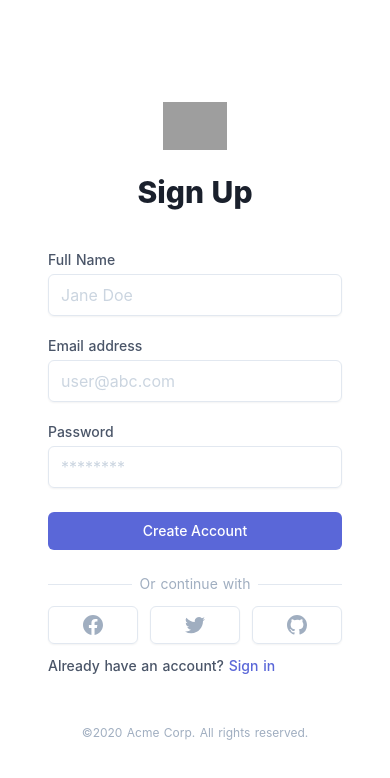
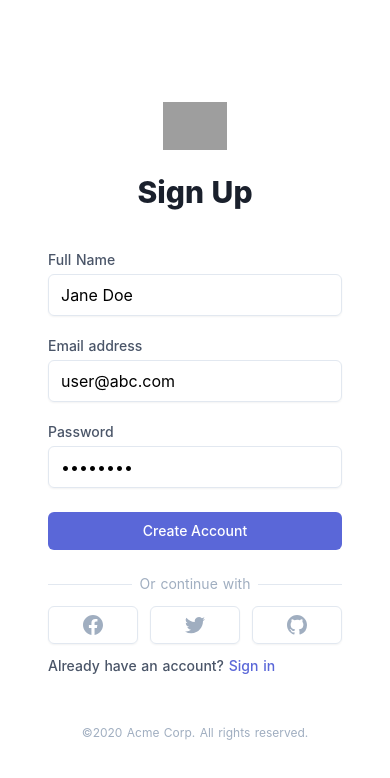
Before and after one commit to luck21honey/can, a Nuxt app: page /register in a window 390 px wide. Shown: the top 778 px of the page. Built offline with nearby package versions, Linux system fonts and the light colour scheme; grey boxes are pictures that could not be loaded; what @tailwindcss/ui would draw is missing.

Commit message:
setting up firebase

```diff
--- a/nuxt.config.js
+++ b/nuxt.config.js
@@ -29,6 +29,8 @@ export default {
   ** Plugins to load before mounting the App
   */
   plugins: [
+    // '~/plugins/firebase.js',
+    // '~/plugins/fireauth.js'
   ],
   /*
   ** Nuxt.js dev-modules
--- a/package.json
+++ b/package.json
@@ -12,6 +12,7 @@
   },
   "dependencies": {
     "@tailwindcss/ui": "^0.7.2",
+    "firebase": "^8.0.0",
     "nuxt": "^2.0.0",
     "tailwindcss": "^1.9.6"
   },
--- a/pages/register/index.vue
+++ b/pages/register/index.vue
@@ -13,13 +13,14 @@
                 </h2>
             </div>
 
-            <form class="px-8 pt-6 pb-8 mb-4 bg-white rounded">
+            <div class="px-8 pt-6 pb-8 mb-4 bg-white rounded">
+                <form>
                     <div class="mb-5">
                         <label for="fullname" class="block text-sm font-medium leading-5 text-gray-700">
                             Full Name
                         </label>
                         <div class="mt-1 rounded-md shadow-sm">
-                        <input id="fullname" type="text" required class="appearance-none block w-full px-3 py-2 border border-gray-300 rounded-md placeholder-gray-400 focus:outline-none focus:shadow-outline-blue focus:border-blue-300 transition duration-150 ease-in-out sm:text-sm sm:leading-5" placeholder="Jane Doe" />
+                            <input v-model="fullname" id="fullname" type="text" required class="appearance-none block w-full px-3 py-2 border border-gray-300 rounded-md placeholder-gray-400 focus:outline-none focus:shadow-outline-blue focus:border-blue-300 transition duration-150 ease-in-out sm:text-sm sm:leading-5" placeholder="Jane Doe" />
                         </div>
                     </div>
 
@@ -28,7 +29,7 @@
                             Email address
                         </label>
                         <div class="mt-1 rounded-md shadow-sm">
-                        <input id="email" type="email" required class="appearance-none block w-full px-3 py-2 border border-gray-300 rounded-md placeholder-gray-400 focus:outline-none focus:shadow-outline-blue focus:border-blue-300 transition duration-150 ease-in-out sm:text-sm sm:leading-5" placeholder="user@abc.com" />
+                            <input v-model="email" id="email" type="email" required class="appearance-none block w-full px-3 py-2 border border-gray-300 rounded-md placeholder-gray-400 focus:outline-none focus:shadow-outline-blue focus:border-blue-300 transition duration-150 ease-in-out sm:text-sm sm:leading-5" placeholder="user@abc.com" />
                         </div>
                     </div>
 
@@ -37,12 +38,12 @@
                             Password
                         </label>
                         <div class="mt-1 rounded-md shadow-sm">
-                        <input id="password" type="password" required class="appearance-none block w-full px-3 py-2 border border-gray-300 rounded-md placeholder-gray-400 focus:outline-none focus:shadow-outline-blue focus:border-blue-300 transition duration-150 ease-in-out sm:text-sm sm:leading-5" placeholder="********" />
+                            <input v-model="password" id="password" type="password" required class="appearance-none block w-full px-3 py-2 border border-gray-300 rounded-md placeholder-gray-400 focus:outline-none focus:shadow-outline-blue focus:border-blue-300 transition duration-150 ease-in-out sm:text-sm sm:leading-5" placeholder="********" />
                         </div>
                     </div>
 
                     <div class="mt-6">
-                    <button type="submit" class="group relative w-full flex justify-center py-2 px-4 border border-transparent text-sm leading-5 font-medium rounded-md text-white bg-indigo-600 hover:bg-indigo-500 focus:outline-none focus:border-indigo-700 focus:shadow-outline-indigo active:bg-indigo-700 transition duration-150 ease-in-out">
+                        <button @click.stop.prevent="handleSignup" type="submit" class="group relative w-full flex justify-center py-2 px-4 border border-transparent text-sm leading-5 font-medium rounded-md text-white bg-indigo-600 hover:bg-indigo-500 focus:outline-none focus:border-indigo-700 focus:shadow-outline-indigo active:bg-indigo-700 transition duration-150 ease-in-out">
                             Create Account
                         </button>
                     </div>
@@ -57,7 +58,9 @@
                             </span>
                         </div>
                     </div>
+                </form>
 
+                <!-- Social register -->
                 <div class="mt-3 grid grid-cols-3 gap-3">
                     <div>
                         <span class="w-full inline-flex rounded-md shadow-sm">
@@ -96,7 +99,7 @@
                         Sign in
                     </nuxt-link>
                 </div>
-            </form>
+            </div>
 
             <p class="text-center text-gray-500 text-xs mt-3">
                 &copy;2020 Acme Corp. All rights reserved.
@@ -105,3 +108,25 @@
     </div>
 </div>
 </template>
+
+<script>
+export default {
+    data() {
+        return {
+            fullname: 'Jane Doe',
+            email: 'user@abc.com',
+            password: 'asdf1234',
+        };
+    },
+    methods: {
+        handleSignup() {
+            var user = {
+                fullname: this.fullname,
+                email: this.email,
+                password: this.password
+            };
+            console.log('clicked>>>', user);
+        }
+    }
+}
+</script>>
--- /dev/null
+++ b/plugins/fireauth.js
@@ -0,0 +1,18 @@
+// ~/plugins/fireauth.js
+
+import { auth } from '~/plugins/firebase.js'
+
+export default (context) => {
+    const { store } = context
+
+    return new Promise((resolve, reject) => {
+        auth.onAuthStateChanged(user => {
+
+            // here is you would want to build your user
+            // object, but for now, we'll just take everything
+
+            store.commit('setUser', user)
+            resolve()
+        })
+    })
+}
--- /dev/null
+++ b/plugins/firebase.js
@@ -0,0 +1,20 @@
+// ~/plugins/firebase.js
+
+import * as firebase from 'firebase/app'
+import 'firebase/auth'
+
+// Your web app's Firebase configuration
+var firebaseConfig = {
+    apiKey: "Put your API here",
+    authDomain: "your-project-name.firebaseapp.com",
+    databaseURL: "https://your-project-name.firebaseio.com",
+    projectId: "your-project-name",
+    storageBucket: "your-project-name.appspot.com",
+    messagingSenderId: "Put your messaging sender ID here",
+    appId: "Put your app ID here"
+};
+// Initialize Firebase
+!firebase.apps.length ? firebase.initializeApp(firebaseConfig) : ''
+
+export const auth = firebase.auth()
+export default firebase
```
Also changed, not shown: 1 other file (tests, documents, lock files or other folders). Lines whose indentation alone changed are shown as unchanged.
